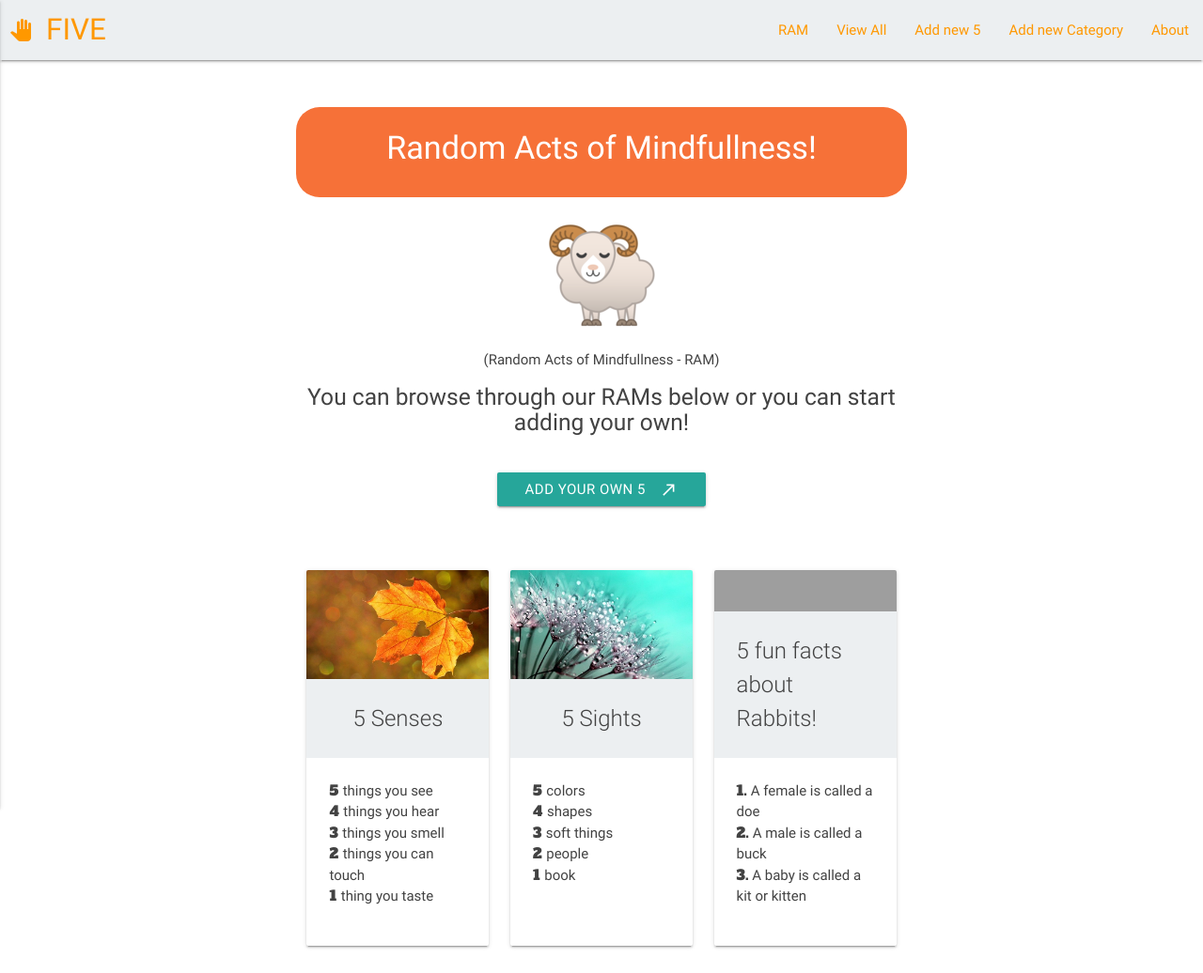
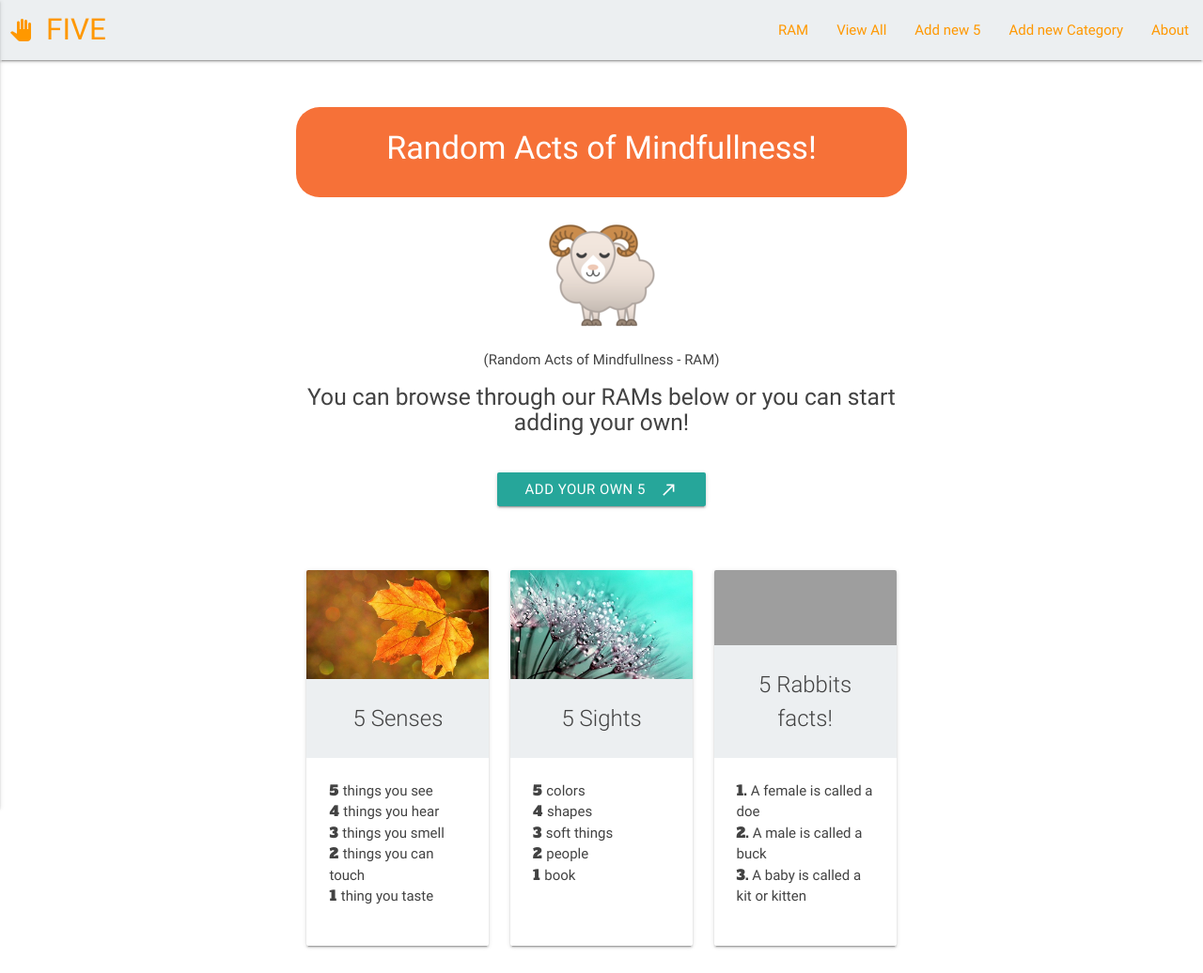
Before and after one commit to OrlaBr/five-app, a Flask app: page /random in a window 1280 px wide. Shown: the top 1036 px of the page at 94% size. Run offline with Flask 2, Linux system fonts and the light colour scheme; some libraries are stand-ins or nearby versions; grey boxes are pictures that could not be loaded.

Commit message:
Editing card text

```diff
--- a/templates/random.html
+++ b/templates/random.html
@@ -65,7 +65,7 @@
                         <div class="card-img">
                             <img class="responsive-img" src="static/img/rabbit.jpg" alt="close up of a rabbit">
                         </div>
-                        <span class="card-title">5 fun facts about Rabbits!</span>
+                        <span class="card-title center-align">5 Rabbits facts!</span>
                     </div>
                     <div class="card-content">
                         <p><span class="number">1.</span> A female is called a doe</p>
```
